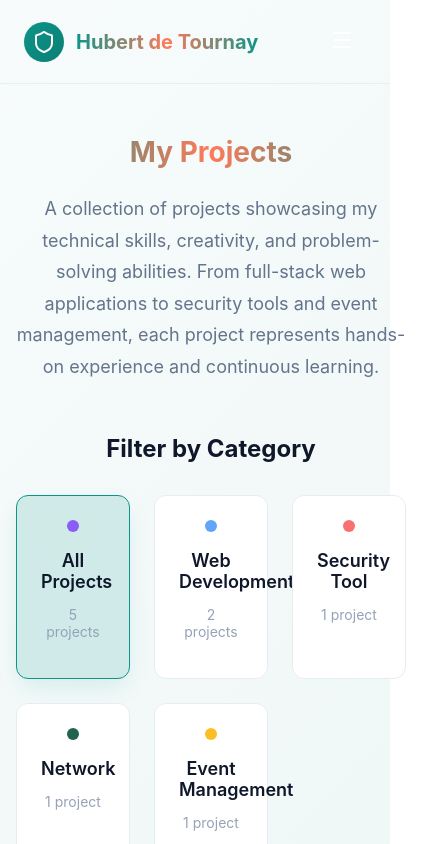
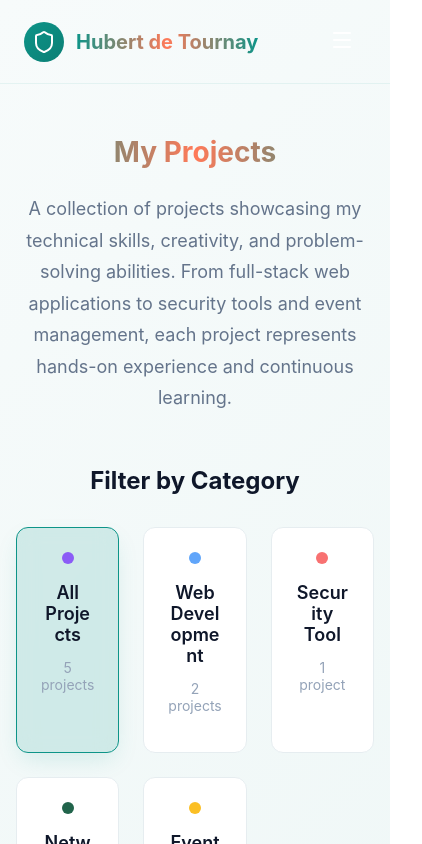
Before and after one commit to Git-Hub-ert/portfolio, a React (Create React App) app: page /#/projects in a window 390 px wide. Shown: the top 844 px of the page, 422 px wide, since content can reach past the window. Built offline with nearby package versions, Linux system fonts and the light colour scheme.

Commit message:
Phone css

```diff
--- a/src/pages/ContactPage.jsx
+++ b/src/pages/ContactPage.jsx
@@ -44,16 +44,16 @@ export default function ContactPage() {
 
   const contactLinks = [
     {
+      icon: Github,
+      label: 'GitHub',
+      value: 'github.com/Git-Hub-ert',
+      href: 'https://github.com/Git-Hub-ert',
+    },
+    {
       icon: Linkedin,
       label: 'LinkedIn',
       value: 'linkedin.com',
       href: 'https://www.linkedin.com/in/hubert-de-tournay/',
-    },
-    {
-      icon: Github,
-      label: 'GitHub',
-      value: 'github.com/Git-Hub-ert',
-      href: 'https://github.com/Git-Hub-ert',
     },
   ];
 
--- a/src/styles/Global.css
+++ b/src/styles/Global.css
@@ -3,6 +3,20 @@
    Every rule here is theme-agnostic. The ONLY thing that changes
    between themes is the variable values defined in Teal.css / Purple.css.
    =========================== */
+
+/* ===========================
+   BOX-SIZING RESET
+   Without this, any element that gets a % or stretched width (flex/grid
+   children, 100%-width containers, etc.) and also has padding or a border
+   ends up rendering WIDER than its box, because padding/border are added
+   on top of the width instead of being included in it. That's what was
+   causing horizontal scrolling / clipped cards on mobile.
+   =========================== */
+*,
+*::before,
+*::after {
+  box-sizing: border-box;
+}
 
 /* ===========================
    ANIMATIONS
@@ -336,6 +350,7 @@ label {
 }
 
 .category-card {
+  min-width: 0;
   padding: var(--spacing-lg);
   background: var(--color-card-surface);
   backdrop-filter: blur(10px);
@@ -367,6 +382,7 @@ label {
   font-weight: 600;
   color: var(--color-text-primary);
   margin-bottom: var(--spacing-sm);
+  overflow-wrap: break-word;
 }
 
 .skill-count {
```
